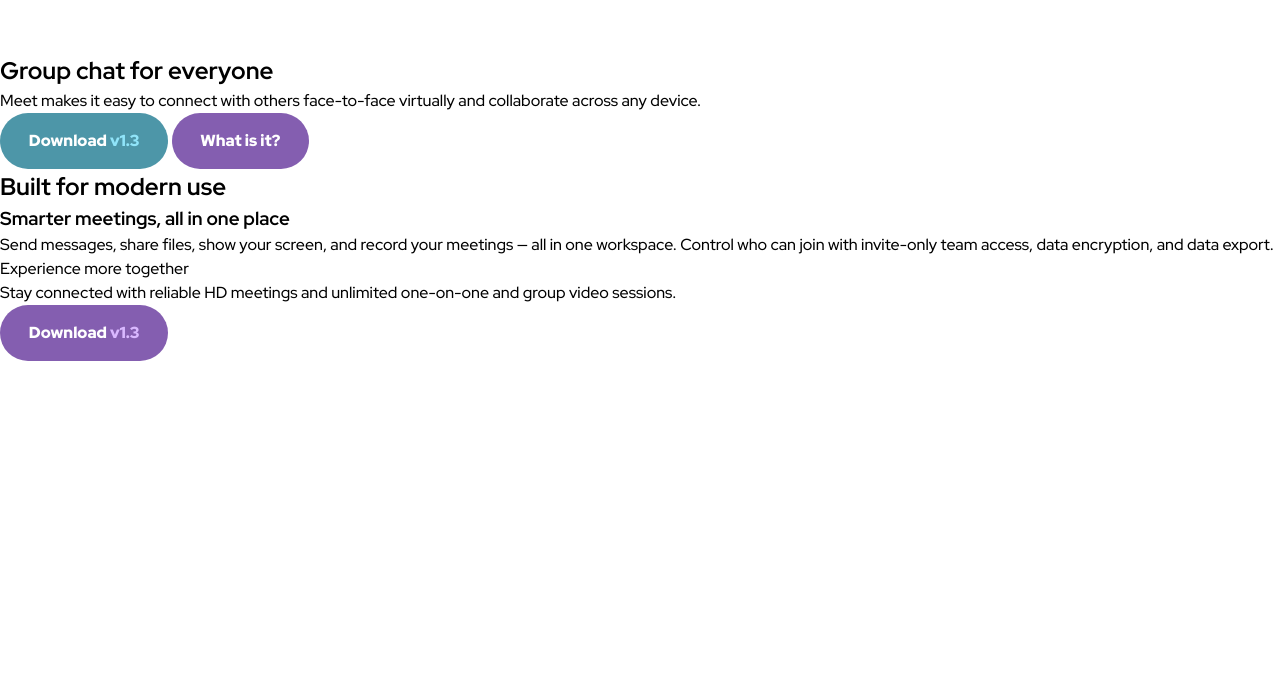
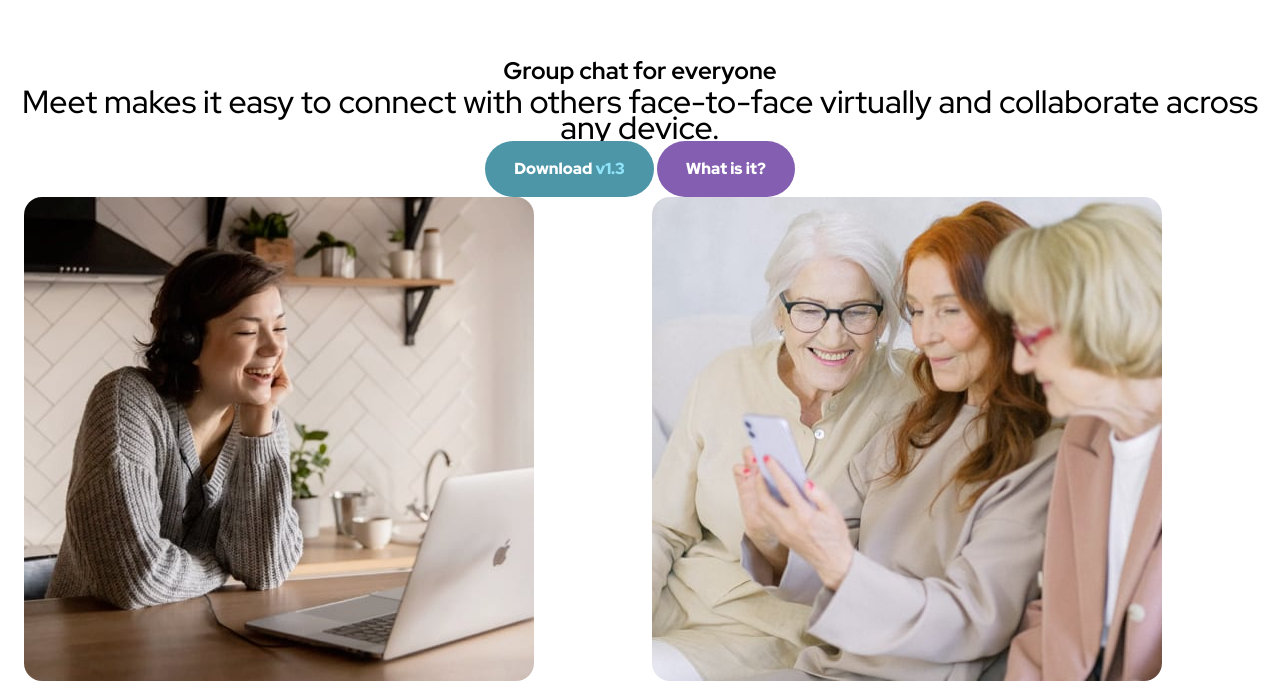
Before and after one commit to FluffyKas/meet-landing-page, a website built with Vite: page index.html in a window 1280 px wide. Shown: the part 111-800 px from the top of the page. Built offline with nearby package versions, Linux system fonts and the light colour scheme.

Commit message:
feat: add features and footer

```diff
--- a/index.html
+++ b/index.html
@@ -22,7 +22,12 @@
         </div>
       </section>
       <section class="features">
-        <div class="img-container"></div>
+        <div class="img-container">
+          <img src="./images/desktop/image-woman-in-videocall.jpg" alt="A woman in a videocall using Meet." />
+          <img src="./images/desktop/image-women-videochatting.jpg" alt="Three women videochatting with the help of Meet." />
+          <img src="./images/desktop/image-men-in-meeting.jpg" alt="A man in a meeting using Meet." />
+          <img src="./images/desktop/image-man-texting.jpg" alt="A man texting via Meet." />
+        </div>
         <h2>Built for modern use</h2>
         <h3>Smarter meetings, all in one place</h3>
         <p>
@@ -32,7 +37,7 @@
       </section>
     </main>
     <footer>
-      <p>Experience more together</p>
+      <h3>Experience more together</h3>
       <p>Stay connected with reliable HD meetings and unlimited one-on-one and group video sessions.</p>
       <button class="btn btn-purple">Download <span>v1.3</span></button>
     </footer>
--- a/style.css
+++ b/style.css
@@ -12,7 +12,7 @@
   --clr-black: hsla(240, 21%, 20%, 1);
 }
 
-/* RESET */
+/* RESET, GENERAL STYLES */
 
 *,
 *::before,
@@ -34,6 +34,7 @@ body {
   line-height: 1.5;
   -webkit-font-smoothing: antialiased;
   font-family: 'Red Hat Display', sans-serif;
+  text-align: center;
 }
 
 img,
@@ -87,6 +88,18 @@ a:active {
   }
 }
 
+h3 {
+  font-size: 2rem;
+  font-weight: 900;
+  line-height: 2.25rem;
+}
+
+p {
+  font-size: 2rem;
+  font-weight: 500;
+  line-height: 1.625rem;
+}
+
 /* BUTTONS */
 
 .btn {
@@ -136,3 +149,74 @@ header img {
     margin: 5rem auto 3.5rem auto;
   }
 }
+
+/* FEATURES */
+
+.features {
+  margin-bottom: 10rem;
+  padding-inline: 1.5rem;
+}
+
+.features .img-container {
+  display: grid;
+  gap: 1.5rem;
+  grid-template-columns: repeat(2, 1fr);
+}
+
+.features img {
+  border-radius: 18px;
+}
+
+.features h2 {
+  color: var(--clr-dark-blue);
+  font-size: 1rem;
+  font-weight: 900;
+  line-height: 1.625rem;
+  letter-spacing: 0.25rem;
+  margin-top: 3.5rem;
+  text-transform: uppercase;
+}
+
+.features h3 {
+  color: var(--clr-black);
+  margin-block: 1.5rem 2rem;
+}
+
+.features p {
+  color: var(--clr-dark-grey);
+  font-size: 1rem;
+}
+
+/* FOOTER */
+
+footer {
+  position: relative;
+  background: url('../images/mobile/image-footer.jpg');
+  background-size: cover;
+  background-position: center;
+  background-repeat: no-repeat;
+  color: var(--clr-white);
+  padding: 7rem 1.5rem 6rem 1.5rem;
+}
+
+footer::after {
+  content: '';
+  position: absolute;
+  inset: 0;
+  background-color: var(--clr-dark-blue);
+  opacity: 0.875;
+}
+
+footer > * {
+  position: relative;
+  z-index: 2;
+}
+
+footer h3 {
+  margin-bottom: 1.5rem;
+}
+
+footer p {
+  font-size: 1.125rem;
+  margin-bottom: 2rem;
+}
```
Also changed, not shown: images/desktop/image-footer.jpg (added), images/desktop/image-hero-left.png (added), images/desktop/image-hero-right.png (added), images/desktop/image-man-texting.jpg (added), images/desktop/image-men-in-meeting.jpg (added), images/desktop/image-woman-in-videocall.jpg (added), images/desktop/image-women-videochatting.jpg (added), images/mobile/image-footer.jpg (added), images/tablet/image-footer.jpg (added), images/tablet/image-hero.png (added).
